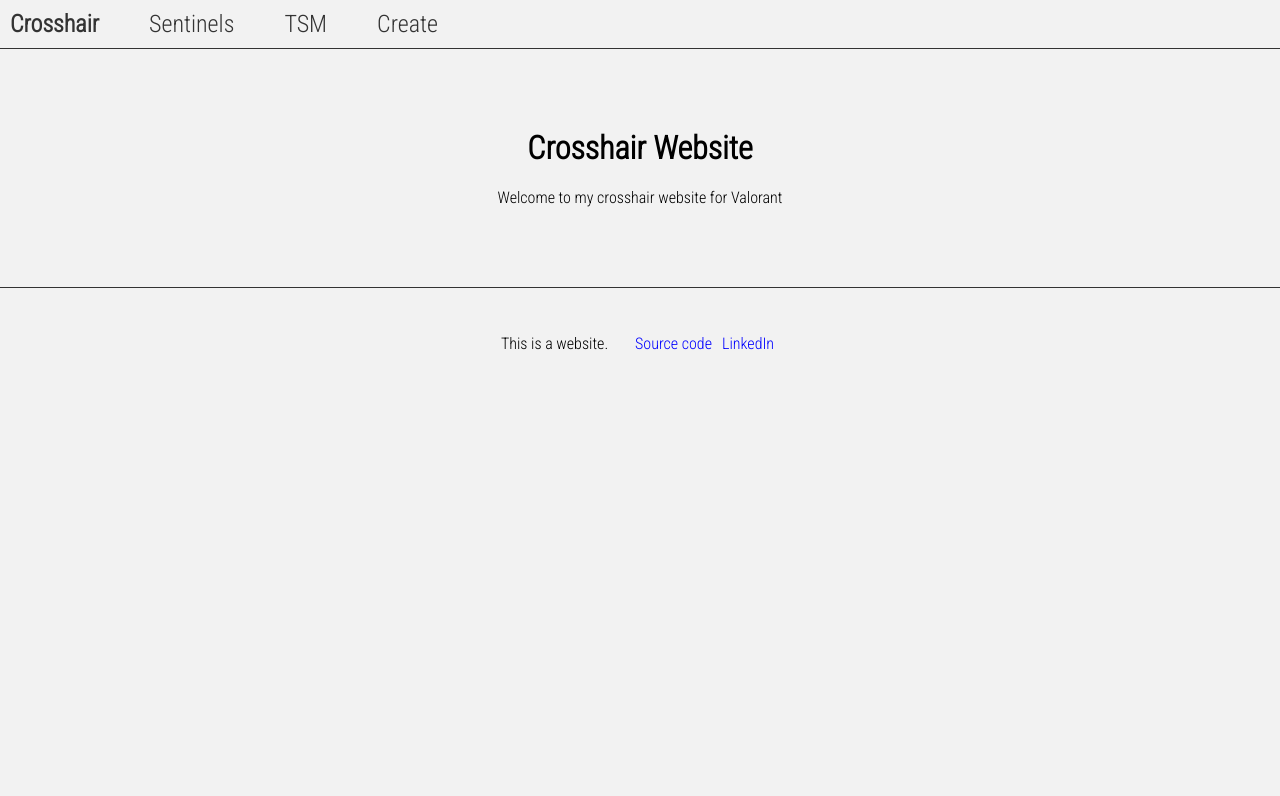
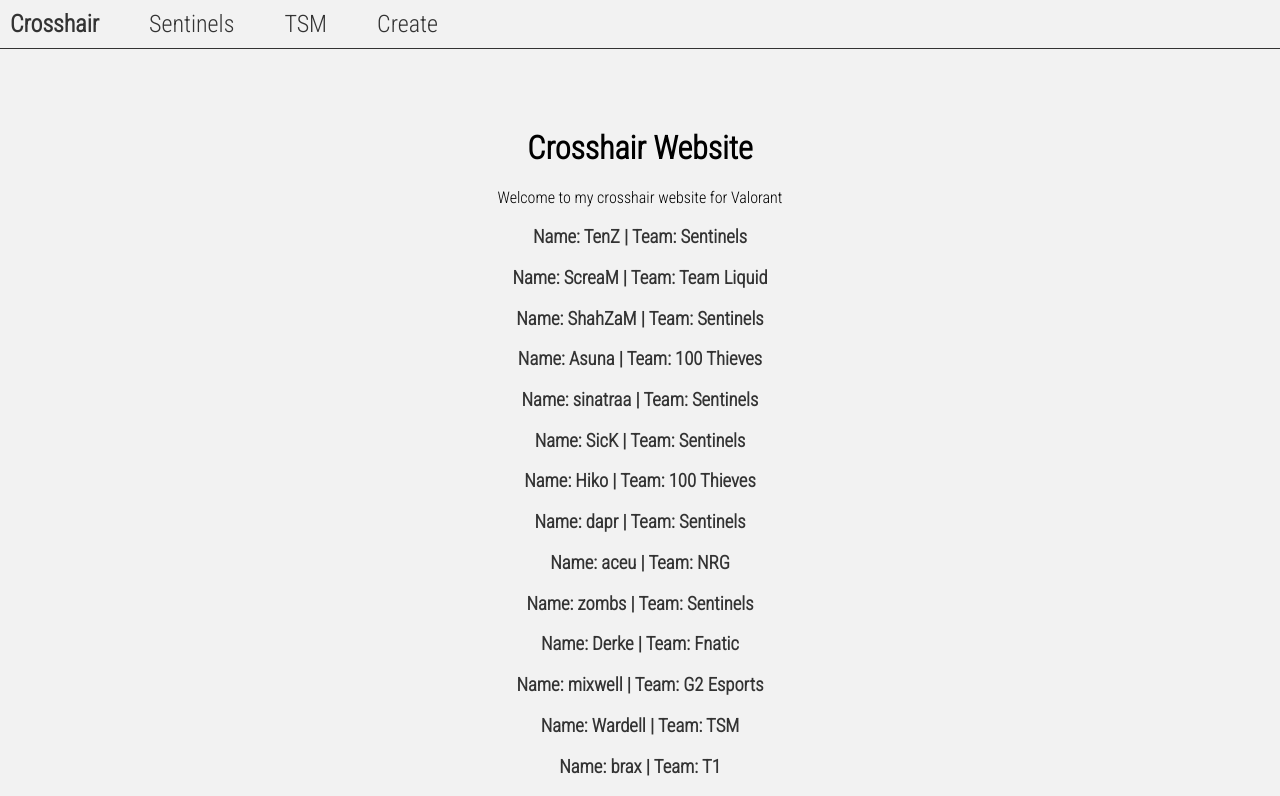
Before and after one commit to calvinlinz/crosshair, a Next.js app: page / in a window 1280 px wide. Shown: the top 796 px of the page. Built offline with nearby package versions, Linux system fonts and the light colour scheme.

Commit message:
prop test

```diff
--- a/pages/index.js
+++ b/pages/index.js
@@ -2,17 +2,22 @@
 import Image from 'next/image'
 import styles from '../styles/Home.module.css'
 
-var data = require("../crosshairs.json");
+const data = require("../crosshairs.json");
 
 for(var i =0; i < data.length; i++){
   var obj = data[i];
     console.log(`name:  ${obj.player_info.name}, Team: ${obj.player_info.team}`);
   }
 
+export const getStaticProps = async() =>{
+  return {
+    props: {Crosshairs:data}
+  }
+}
 
 
 
-export default function Home() {
+export default function Home({Crosshairs}) {
   return (
     <div className = "page">
       <Head>
@@ -24,6 +29,13 @@
         <div className = {styles.header}>
           <h1>Crosshair Website</h1>
           <p>Welcome to my crosshair website for Valorant</p>
+          {Crosshairs.map(Crosshair => (
+            <div key={Crosshair.player_info.name}>
+              <a>
+                <h3>{`Name: ${Crosshair.player_info.name} | Team: ${Crosshair.player_info.team} `}</h3>
+              </a>
+            </div>
+          ))}
         </div>
 
 
```
